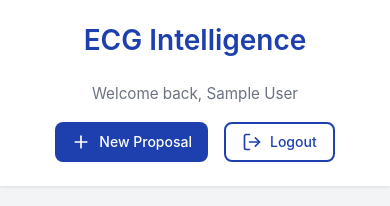
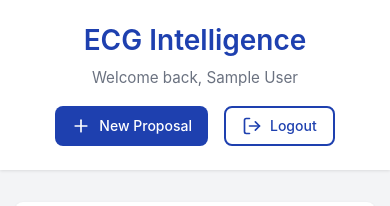
Before and after one commit to nbrain-team/ecg, a React (Vite) app in the folder frontend/: page /dashboard in a window 390 px wide. Shown: the top 206 px of the page. Built offline with nearby package versions, Linux system fonts and the light colour scheme; no server answers; sample sign-in values are in the browser's storage.

Commit message:
Fix header overlap and image loading issues

```diff
--- a/frontend/src/pages/Dashboard.css
+++ b/frontend/src/pages/Dashboard.css
@@ -16,28 +16,38 @@
   display: flex;
   justify-content: space-between;
   align-items: center;
+  flex-wrap: wrap;
+  gap: 1rem;
+  min-height: 50px;
 }
 
 .header-left {
   display: flex;
   align-items: center;
   gap: 1.5rem;
+  flex: 1;
+  min-width: 0;
 }
 
 .header-left h1 {
   color: var(--primary-color);
   font-size: 1.75rem;
   margin: 0;
+  white-space: nowrap;
 }
 
 .welcome-text {
   color: var(--gray-color);
   font-size: 0.95rem;
+  white-space: nowrap;
+  overflow: hidden;
+  text-overflow: ellipsis;
 }
 
 .header-right {
   display: flex;
   gap: 1rem;
+  flex-shrink: 0;
 }
 
 .header-right .btn {
@@ -213,6 +223,25 @@
   padding: 0.5rem 0.75rem;
 }
 
+@media (max-width: 968px) {
+  .header-content {
+    flex-direction: column;
+    align-items: stretch;
+    gap: 1rem;
+  }
+
+  .header-left {
+    flex-direction: column;
+    text-align: center;
+    align-items: center;
+    gap: 0.5rem;
+  }
+
+  .header-right {
+    justify-content: center;
+  }
+}
+
 @media (max-width: 768px) {
   .header-content {
     flex-direction: column;
--- a/frontend/src/pages/ProposalBuilder.tsx
+++ b/frontend/src/pages/ProposalBuilder.tsx
@@ -83,6 +83,11 @@ function ProposalBuilder() {
   });
 
   const apiUrl = import.meta.env.VITE_API_URL || 'http://localhost:5000';
+
+  // Image error handler
+  const handleImageError = (e: React.SyntheticEvent<HTMLImageElement>) => {
+    e.currentTarget.src = 'https://via.placeholder.com/400x250?text=Image+Not+Available';
+  };
 
   useEffect(() => {
     fetchDestinations();
@@ -359,7 +364,11 @@ function ProposalBuilder() {
                   className={`selection-card ${formData.destinationId === dest.id ? 'selected' : ''}`}
                   onClick={() => updateFormData('destinationId', dest.id)}
                 >
-                  <img src={dest.imageUrl} alt={dest.name} />
+                  <img
+                    src={dest.imageUrl}
+                    alt={dest.name}
+                    onError={handleImageError}
+                  />
                   <div className="card-content">
                     <h3>{dest.name}</h3>
                     <p className="country">{dest.country}</p>
@@ -390,7 +399,11 @@ function ProposalBuilder() {
                   className={`selection-card ${formData.resortId === resort.id ? 'selected' : ''}`}
                   onClick={() => updateFormData('resortId', resort.id)}
                 >
-                  <img src={resort.images[0]} alt={resort.name} />
+                  <img
+                    src={resort.images[0]}
+                    alt={resort.name}
+                    onError={handleImageError}
+                  />
                   <div className="card-content">
                     <h3>{resort.name}</h3>
                     <p className="price-range">{resort.priceRange}</p>
@@ -421,7 +434,11 @@ function ProposalBuilder() {
                   className={`selection-card ${formData.roomTypeIds.includes(room.id) ? 'selected' : ''}`}
                   onClick={() => toggleArrayItem('roomTypeIds', room.id)}
                 >
-                  <img src={room.images[0]} alt={room.name} />
+                  <img
+                    src={room.images[0]}
+                    alt={room.name}
+                    onError={handleImageError}
+                  />
                   <div className="card-content">
                     <h3>{room.name}</h3>
                     <p className="room-info">{room.size} • {room.view} View</p>
@@ -448,7 +465,11 @@ function ProposalBuilder() {
                   className={`selection-card ${formData.eventSpaceIds.includes(space.id) ? 'selected' : ''}`}
                   onClick={() => toggleArrayItem('eventSpaceIds', space.id)}
                 >
-                  <img src={space.imageUrl} alt={space.name} />
+                  <img
+                    src={space.imageUrl}
+                    alt={space.name}
+                    onError={handleImageError}
+                  />
                   <div className="card-content">
                     <h3>{space.name}</h3>
                     <p className="capacity">Capacity: {space.capacity} guests</p>
@@ -479,7 +500,11 @@ function ProposalBuilder() {
                   className={`selection-card ${formData.diningIds.includes(dining.id) ? 'selected' : ''}`}
                   onClick={() => toggleArrayItem('diningIds', dining.id)}
                 >
-                  <img src={dining.imageUrl} alt={dining.name} />
+                  <img
+                    src={dining.imageUrl}
+                    alt={dining.name}
+                    onError={handleImageError}
+                  />
                   <div className="card-content">
                     <h3>{dining.name}</h3>
                     <p className="cuisine">{dining.cuisine} Cuisine</p>
```
Also changed, not shown: 1 other file (tests, documents, lock files or other folders).
